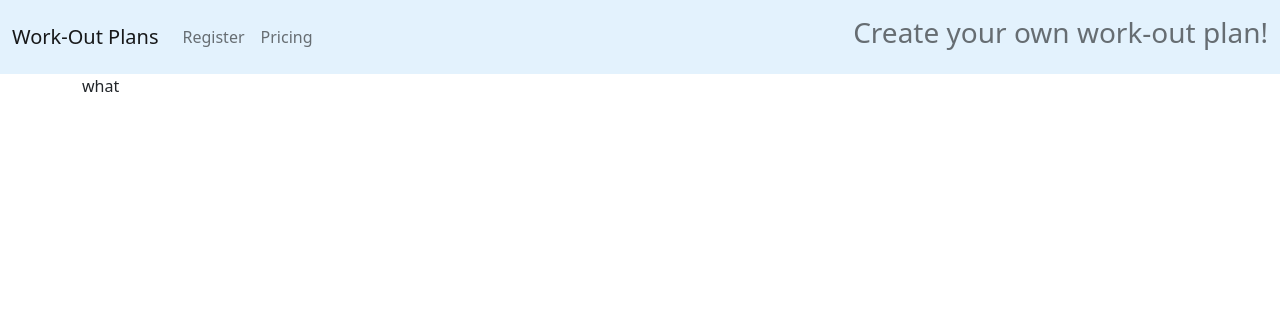
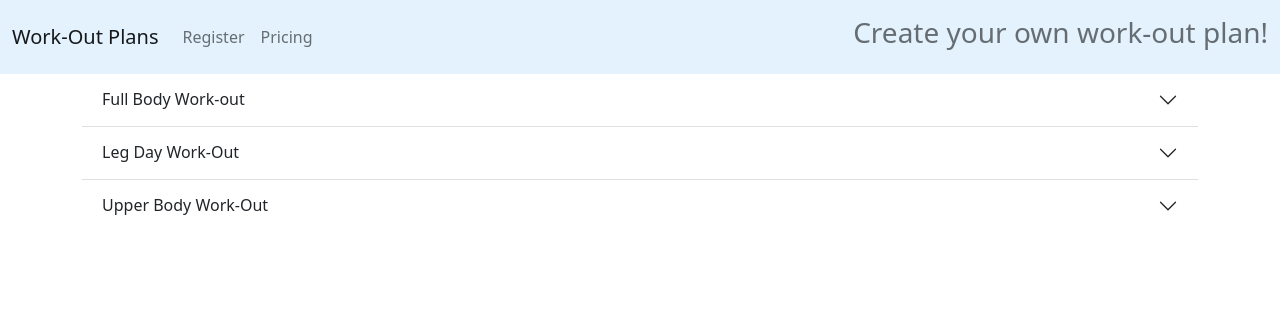
Before and after one commit to elgas/work-out-generator, a Flask app: page / in a window 1280 px wide. Shown: the top 334 px of the page. Run offline with Flask 2, Linux system fonts and the light colour scheme; data that the repository does not hold is empty; some libraries are stand-ins or nearby versions.

Commit message:
Add work-out plans accordion setup

```diff
--- a/templates/workouts.html
+++ b/templates/workouts.html
@@ -9,6 +9,37 @@
         {{ workout.workout_duration_mins }}<br>
     {% endfor %}
 
-    <p> what</p>
+    <div class="accordion accordion-flush" id="accordionFlushExample">
+        <div class="accordion-item">
+          <h2 class="accordion-header" id="flush-headingOne">
+            <button class="accordion-button collapsed" type="button" data-bs-toggle="collapse" data-bs-target="#flush-collapseOne" aria-expanded="false" aria-controls="flush-collapseOne">
+              Full Body Work-out
+            </button>
+          </h2>
+          <div id="flush-collapseOne" class="accordion-collapse collapse" aria-labelledby="flush-headingOne" data-bs-parent="#accordionFlushExample">
+            <div class="accordion-body">Placeholder content for this accordion, which is intended to demonstrate the <code>.accordion-flush</code> class. This is the first item's accordion body.</div>
+          </div>
+        </div>
+        <div class="accordion-item">
+          <h2 class="accordion-header" id="flush-headingTwo">
+            <button class="accordion-button collapsed" type="button" data-bs-toggle="collapse" data-bs-target="#flush-collapseTwo" aria-expanded="false" aria-controls="flush-collapseTwo">
+              Leg Day Work-Out
+            </button>
+          </h2>
+          <div id="flush-collapseTwo" class="accordion-collapse collapse" aria-labelledby="flush-headingTwo" data-bs-parent="#accordionFlushExample">
+            <div class="accordion-body">Placeholder content for this accordion, which is intended to demonstrate the <code>.accordion-flush</code> class. This is the second item's accordion body. Let's imagine this being filled with some actual content.</div>
+          </div>
+        </div>
+        <div class="accordion-item">
+          <h2 class="accordion-header" id="flush-headingThree">
+            <button class="accordion-button collapsed" type="button" data-bs-toggle="collapse" data-bs-target="#flush-collapseThree" aria-expanded="false" aria-controls="flush-collapseThree">
+              Upper Body Work-Out
+            </button>
+          </h2>
+          <div id="flush-collapseThree" class="accordion-collapse collapse" aria-labelledby="flush-headingThree" data-bs-parent="#accordionFlushExample">
+            <div class="accordion-body">Placeholder content for this accordion, which is intended to demonstrate the <code>.accordion-flush</code> class. This is the third item's accordion body. Nothing more exciting happening here in terms of content, but just filling up the space to make it look, at least at first glance, a bit more representative of how this would look in a real-world application.</div>
+          </div>
+        </div>
+      </div>
 
 {% endblock %}
```
